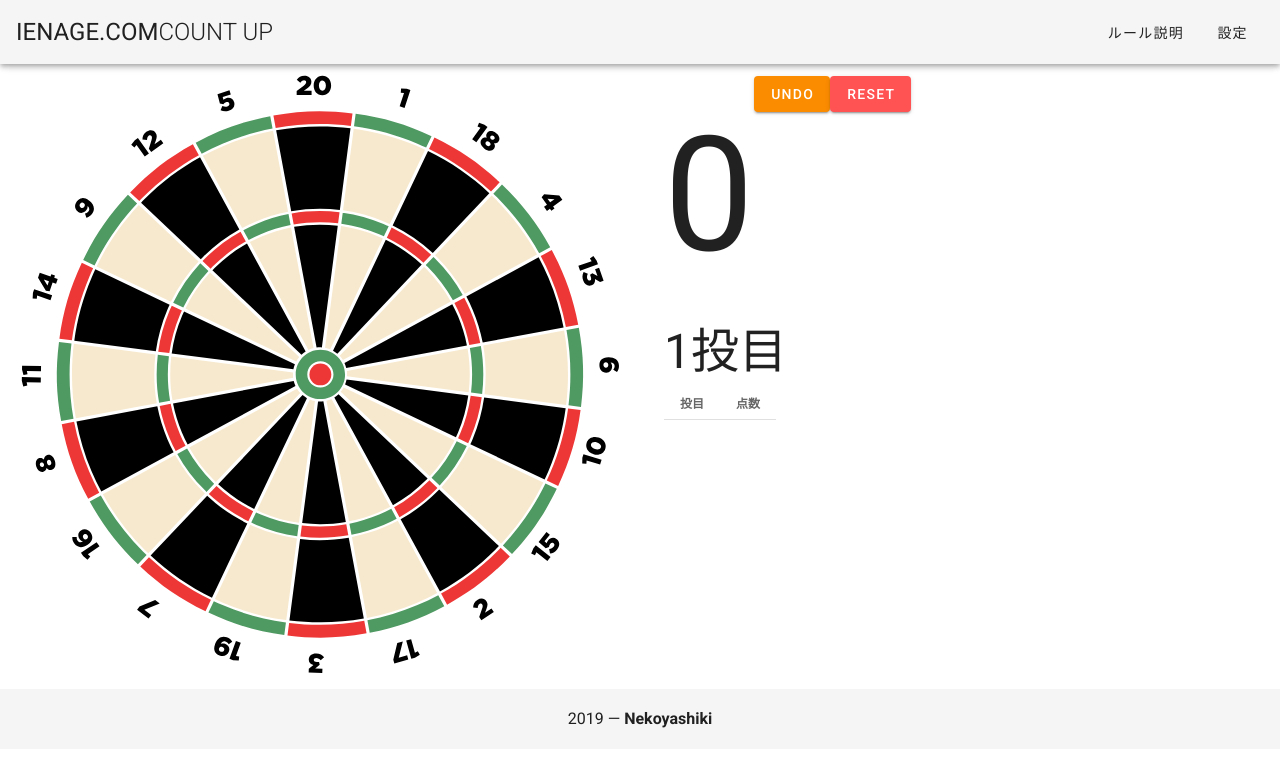
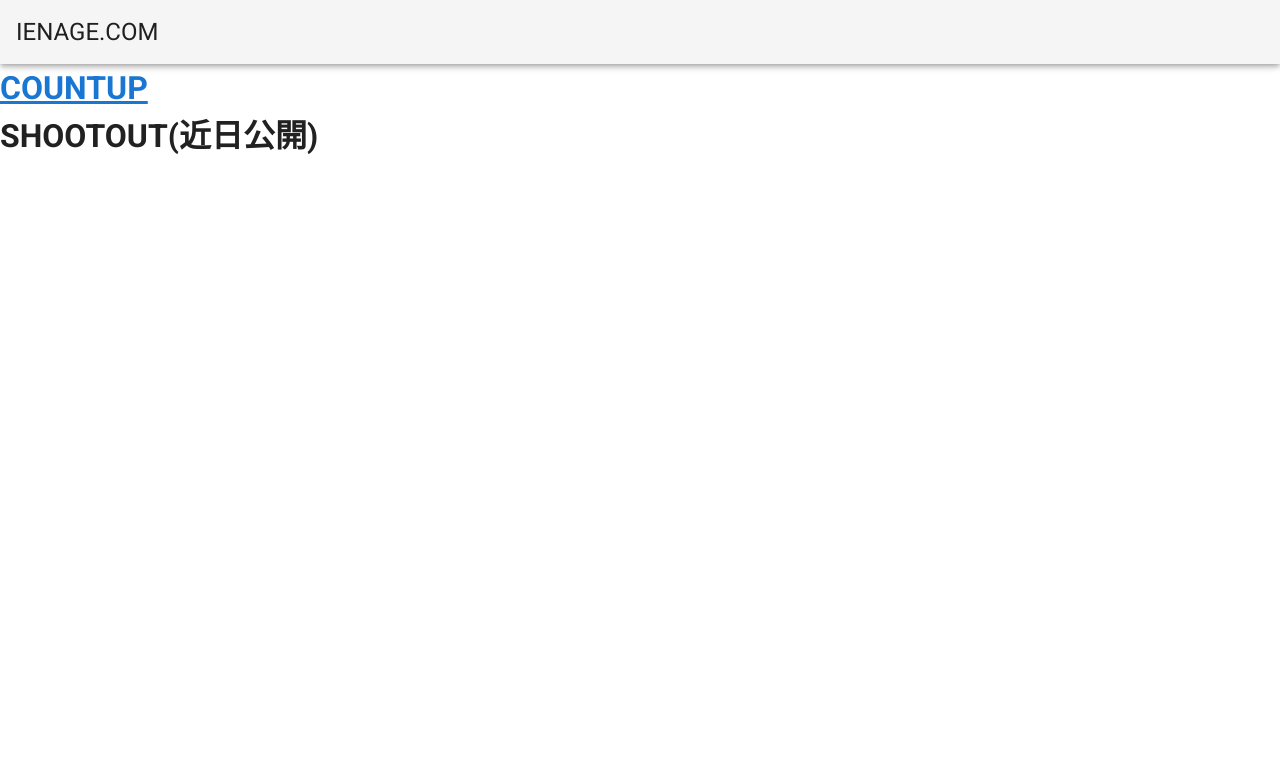
Before and after one commit to nanchovy/countup, a Vue app: page / in a window 1280 px wide. Shown: the top 766 px of the page. Built offline with nearby package versions, Linux system fonts and the light colour scheme.

Commit message:
feat: install VueRouter
VueRouterを追加
componentのimportに@を使わないとエラーが出る模様

```diff
--- a/package.json
+++ b/package.json
@@ -14,6 +14,7 @@
     "@fortawesome/vue-fontawesome": "^0.1.7",
     "core-js": "^2.6.5",
     "vue": "^2.6.10",
+    "vue-router": "^3.1.3",
     "vuetify": "^2.0.0"
   },
   "devDependencies": {
--- a/src/App.vue
+++ b/src/App.vue
@@ -1,146 +1,5 @@
 <template>
-  <v-app>
-    <v-app-bar app>
-      <v-toolbar-title class="headline text-uppercase">
-        <span>ienage.com</span>
-        <span class="font-weight-light">COUNT UP</span>
-      </v-toolbar-title>
-      <div class="flex-grow-1"></div>
-      <v-dialog
-        v-model="dialogRule"
-        width="500"
-      >
-        <template v-slot:activator="{ on }">
-          <v-btn text v-on="on">ルール説明</v-btn>
-        </template>
-        <v-card>
-          <v-card-title
-            class="headline grey lighten-2"
-            primary-title
-          >
-            ルール説明
-          </v-card-title>
-          <v-card-text>
-            1ラウンド3投で8ラウンド、計24投のスコアで競います。
-            刺さった場所をクリックするとスコアに加算されます。
-          </v-card-text>
-        </v-card>
-      </v-dialog>
-      <v-dialog
-        v-model="dialogConfig"
-        width="500"
-      >
-        <template v-slot:activator="{ on }">
-          <v-btn text v-on="on">設定</v-btn>
-        </template>
-        <v-card>
-          <v-card-title
-            class="headline grey lighten-2"
-            primary-title
-          >
-            設定
-          </v-card-title>
-          <v-card-text>
-
-            <v-radio-group v-model="bullConfig" :mandatory="false">
-              <v-radio :disabled=!!(history.length) label="セパレートブル(アウター25点、インナー50点)" value="separate"></v-radio>
-              <v-radio :disabled=!!(history.length) label="ファットブル(アウター50点、インナー50点)" value="fat"></v-radio>
-            </v-radio-group>
-            <p v-show="gameOngoing">ゲーム開始後は変更できません</p>
-          </v-card-text>
-        </v-card>
-      </v-dialog>
-    </v-app-bar>
-
-    <v-content>
-      <v-layout>
-        <v-row>
-          <v-col cols="12" md="6">
-            <dart-board
-              @clicked="clicked"
-              :bullConfig="bullConfig"
-            />
-          </v-col>
-          <v-col cols="12" md="6">
-            <score-board
-              :history="history"
-              :over="over"
-              @deleteLastHistory="deleteLastHistory"
-              @resetHistory="resetHistory"
-            />
-          </v-col>
-        </v-row>
-      </v-layout>
-      <div class="footer">
-        <ienage-footer></ienage-footer>
-      </div>
-    </v-content>
-  </v-app>
+  <div id="app">
+    <router-view />
+  </div>
 </template>
-
-<script>
-  import DartBoard from './components/DartBoard.vue'
-  import ScoreBoard from './components/ScoreBoard.vue'
-  import IenageFooter from './components/Footer.vue'
-
-export default {
-  name: 'App',
-  components: {
-    DartBoard,
-    ScoreBoard,
-    IenageFooter,
-  },
-  data: () => ({
-    history: [],
-    gameOngoing: false,
-    over: false,
-    dialogRule: false,
-    dialogConfig: false,
-    bullConfig: "separate"
-  }),
-  methods: {
-    clicked (number, times) {
-      if (this.history.length >= 24) return
-      this.history.push({ score: number*times })
-      this.history[this.history.length-1]["order"] = this.history.length
-      this.isOver()
-    },
-    deleteLastHistory () {
-      this.history.pop()
-      this.isOver()
-    },
-    resetHistory () {
-      this.history = []
-      this.over = false
-    },
-    isOver () {
-      if (this.history.length >= 24) {
-        alert("over!")
-        this.over = true
-        return true
-      } else {
-        this.over = false
-        return false
-      }
-    },
-    isGameOngoing () {
-      if (this.history.length > 0 && this.history.length < 24) {
-        return true
-      } else {
-        return false
-      }
-    }
-  },
-  watch: {
-    history: function (newVal, oldVal) {
-      this.gameOngoing = this.isGameOngoing()
-    }
-  }
-};
-</script>
-
-<style>
-.footer {
-  color: black;
-}
-</style>
--- /dev/null
+++ b/src/components/CountUp.vue
@@ -0,0 +1,146 @@
+<template>
+  <v-app>
+    <v-app-bar app>
+      <v-toolbar-title class="headline text-uppercase">
+        <span>ienage.com</span>
+        <span class="font-weight-light">COUNT UP</span>
+      </v-toolbar-title>
+      <div class="flex-grow-1"></div>
+      <v-dialog
+        v-model="dialogRule"
+        width="500"
+      >
+        <template v-slot:activator="{ on }">
+          <v-btn text v-on="on">ルール説明</v-btn>
+        </template>
+        <v-card>
+          <v-card-title
+            class="headline grey lighten-2"
+            primary-title
+          >
+            ルール説明
+          </v-card-title>
+          <v-card-text>
+            1ラウンド3投で8ラウンド、計24投のスコアで競います。
+            刺さった場所をクリックするとスコアに加算されます。
+          </v-card-text>
+        </v-card>
+      </v-dialog>
+      <v-dialog
+        v-model="dialogConfig"
+        width="500"
+      >
+        <template v-slot:activator="{ on }">
+          <v-btn text v-on="on">設定</v-btn>
+        </template>
+        <v-card>
+          <v-card-title
+            class="headline grey lighten-2"
+            primary-title
+          >
+            設定
+          </v-card-title>
+          <v-card-text>
+
+            <v-radio-group v-model="bullConfig" :mandatory="false">
+              <v-radio :disabled=!!(history.length) label="セパレートブル(アウター25点、インナー50点)" value="separate"></v-radio>
+              <v-radio :disabled=!!(history.length) label="ファットブル(アウター50点、インナー50点)" value="fat"></v-radio>
+            </v-radio-group>
+            <p v-show="gameOngoing">ゲーム開始後は変更できません</p>
+          </v-card-text>
+        </v-card>
+      </v-dialog>
+    </v-app-bar>
+
+    <v-content>
+      <v-layout>
+        <v-row>
+          <v-col cols="12" md="6">
+            <dart-board
+              @clicked="clicked"
+              :bullConfig="bullConfig"
+            />
+          </v-col>
+          <v-col cols="12" md="6">
+            <score-board
+              :history="history"
+              :over="over"
+              @deleteLastHistory="deleteLastHistory"
+              @resetHistory="resetHistory"
+            />
+          </v-col>
+        </v-row>
+      </v-layout>
+      <div class="footer">
+        <ienage-footer></ienage-footer>
+      </div>
+    </v-content>
+  </v-app>
+</template>
+
+<script>
+  import DartBoard from '@/components/DartBoard.vue'
+  import ScoreBoard from '@/components/ScoreBoard.vue'
+  import IenageFooter from '@/components/Footer.vue'
+
+export default {
+  name: 'App',
+  components: {
+    DartBoard,
+    ScoreBoard,
+    IenageFooter,
+  },
+  data: () => ({
+    history: [],
+    gameOngoing: false,
+    over: false,
+    dialogRule: false,
+    dialogConfig: false,
+    bullConfig: "separate"
+  }),
+  methods: {
+    clicked (number, times) {
+      if (this.history.length >= 24) return
+      this.history.push({ score: number*times })
+      this.history[this.history.length-1]["order"] = this.history.length
+      this.isOver()
+    },
+    deleteLastHistory () {
+      this.history.pop()
+      this.isOver()
+    },
+    resetHistory () {
+      this.history = []
+      this.over = false
+    },
+    isOver () {
+      if (this.history.length >= 24) {
+        alert("over!")
+        this.over = true
+        return true
+      } else {
+        this.over = false
+        return false
+      }
+    },
+    isGameOngoing () {
+      if (this.history.length > 0 && this.history.length < 24) {
+        return true
+      } else {
+        return false
+      }
+    }
+  },
+  watch: {
+    history: function (newVal, oldVal) {
+      this.gameOngoing = this.isGameOngoing()
+    }
+  }
+};
+</script>
+
+<style>
+.footer {
+  color: black;
+}
+</style>
--- /dev/null
+++ b/src/components/Home.vue
@@ -0,0 +1,15 @@
+<template>
+<v-app>
+    <v-app-bar app>
+      <v-toolbar-title class="headline text-uppercase">
+        <span>ienage.com</span>
+        <!-- <span class="font-weight-light">COUNT UP</span> -->
+      </v-toolbar-title>
+    </v-app-bar>
+    <v-content>
+    <h1><router-link to="/countup">COUNTUP</router-link></h1>
+    <h1>SHOOTOUT(近日公開)</h1>
+    </v-content>
+  </v-app>
+
+</template>
--- a/src/main.js
+++ b/src/main.js
@@ -1,10 +1,12 @@
 import Vue from 'vue'
 import App from './App.vue'
 import vuetify from './plugins/vuetify';
+import router from './router.js'
 
 Vue.config.productionTip = false
 
 new Vue({
   vuetify,
+  router,
   render: h => h(App)
 }).$mount('#app')
--- /dev/null
+++ b/src/router.js
@@ -0,0 +1,16 @@
+import Vue from 'vue'
+import VueRouter from 'vue-router'
+
+import Home from '@/components/Home.vue'
+import CountUp from '@/components/CountUp.vue'
+
+Vue.use(VueRouter)
+
+const router = new VueRouter({
+  routes: [
+    { path: '/', component: Home },
+    { path: '/countup', component: CountUp }
+  ]
+})
+
+export default router
```
Also changed, not shown: src/components/ShootOut.vue (added, +17 -0 lines), 1 other file (tests, documents, lock files or other folders).
